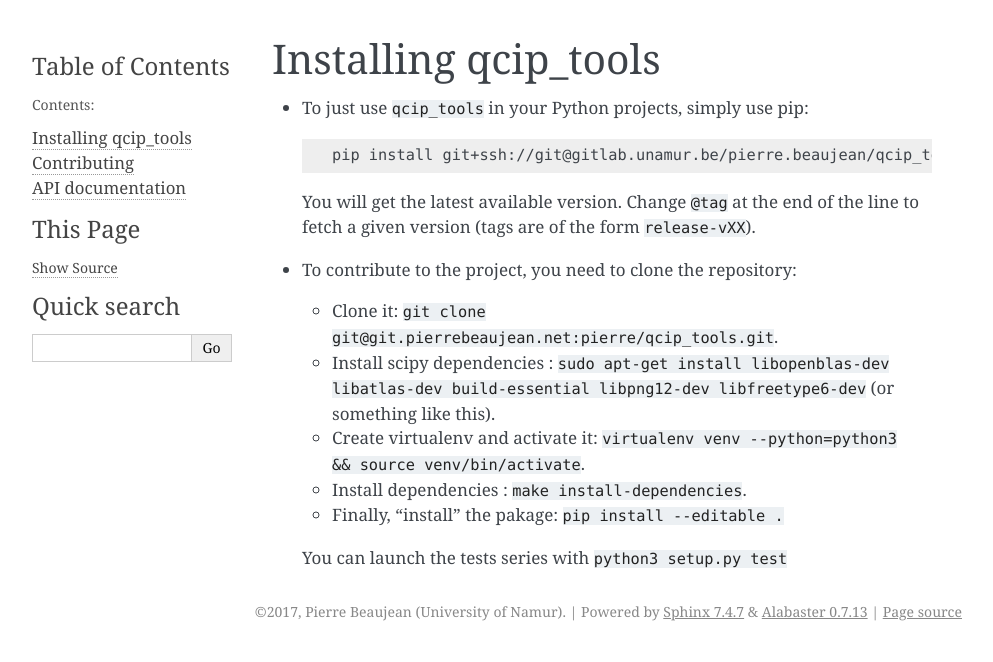
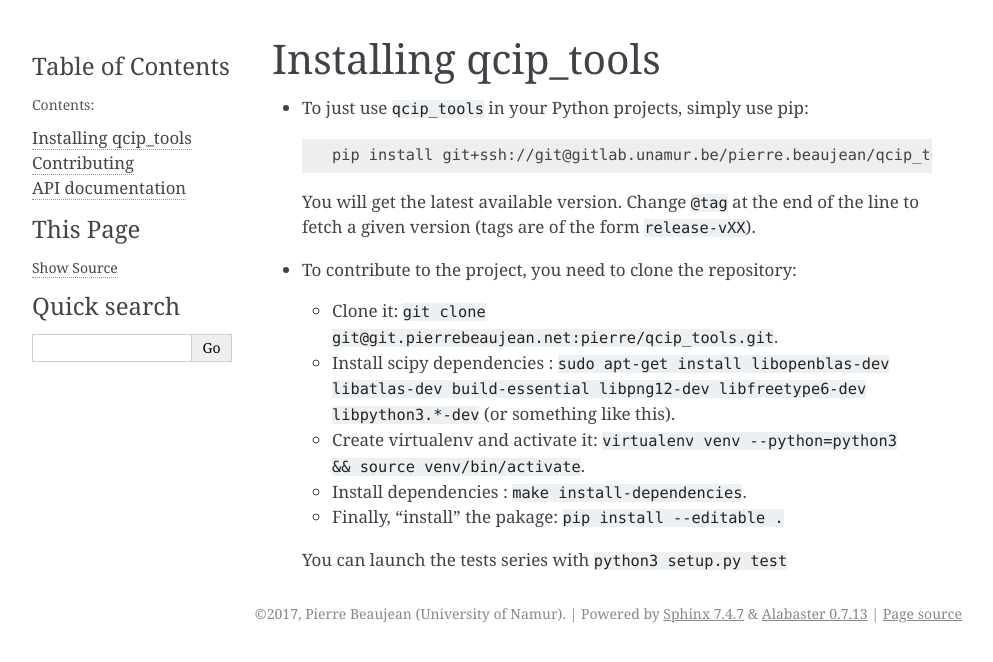
Before and after one commit to pierre-24/qcip_tools, a Sphinx documentation site: the page built from documentation/source/install.rst, in a window 1280 px wide. Shown: the top 662 px of the page, without its empty margins (148-1141 px from the left). Built offline with Sphinx 7.4.7, drawn with Linux system fonts in a browser that asks for light colours.

Commit message:
add python dev to the list of dependencies

```diff
--- a/documentation/source/install.rst
+++ b/documentation/source/install.rst
@@ -14,7 +14,7 @@ Installing qcip_tools
 + To contribute to the project, you need to clone the repository:
 
   + Clone it: ``git clone git@git.pierrebeaujean.net:pierre/qcip_tools.git``.
-  + Install scipy dependencies : ``sudo apt-get install libopenblas-dev libatlas-dev build-essential libpng12-dev libfreetype6-dev`` (or something like this).
+  + Install scipy dependencies : ``sudo apt-get install libopenblas-dev libatlas-dev build-essential libpng12-dev libfreetype6-dev libpython3.*-dev`` (or something like this).
   + Create virtualenv and activate it: ``virtualenv venv --python=python3 && source venv/bin/activate``.
   + Install dependencies : ``make install-dependencies``.
   + Finally, "install" the pakage: ``pip install --editable .``
```
